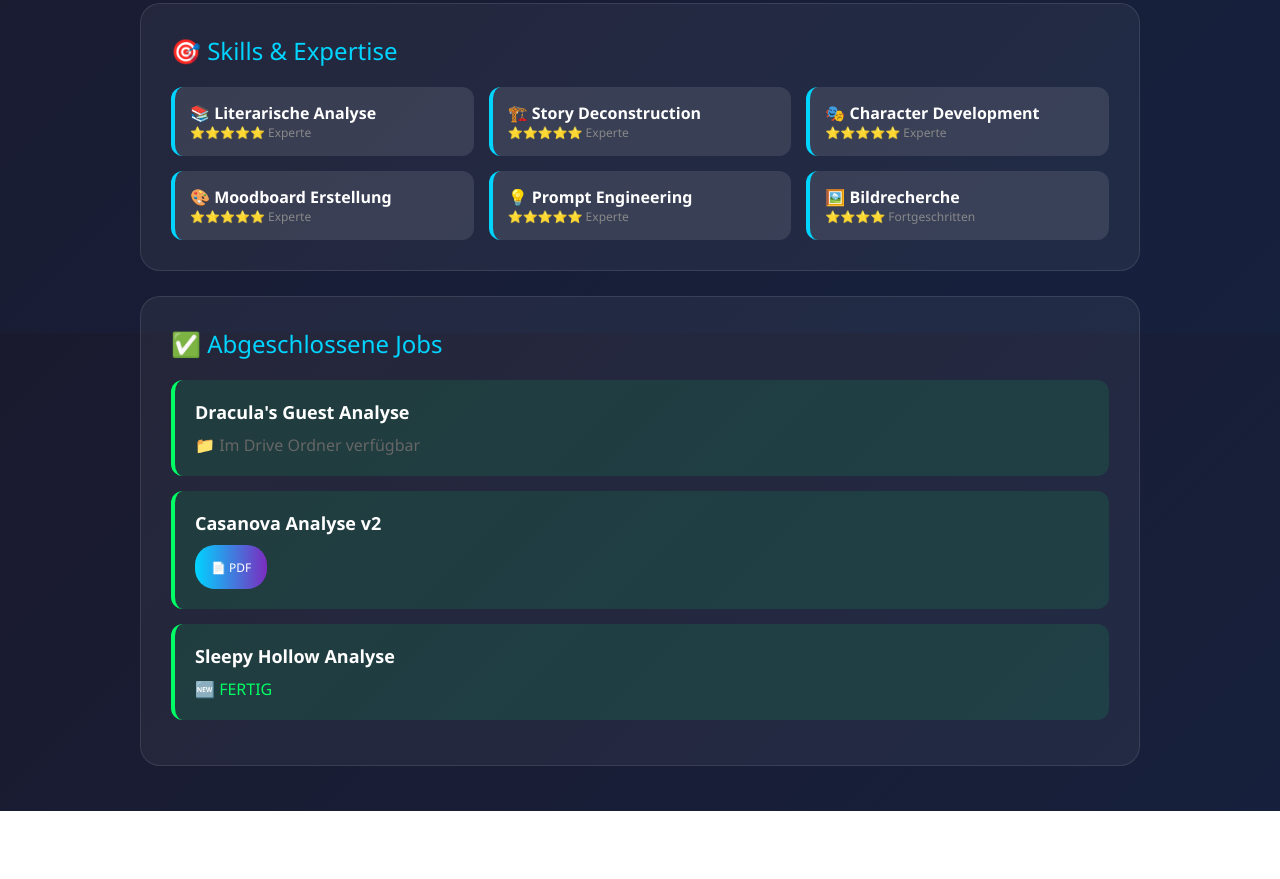
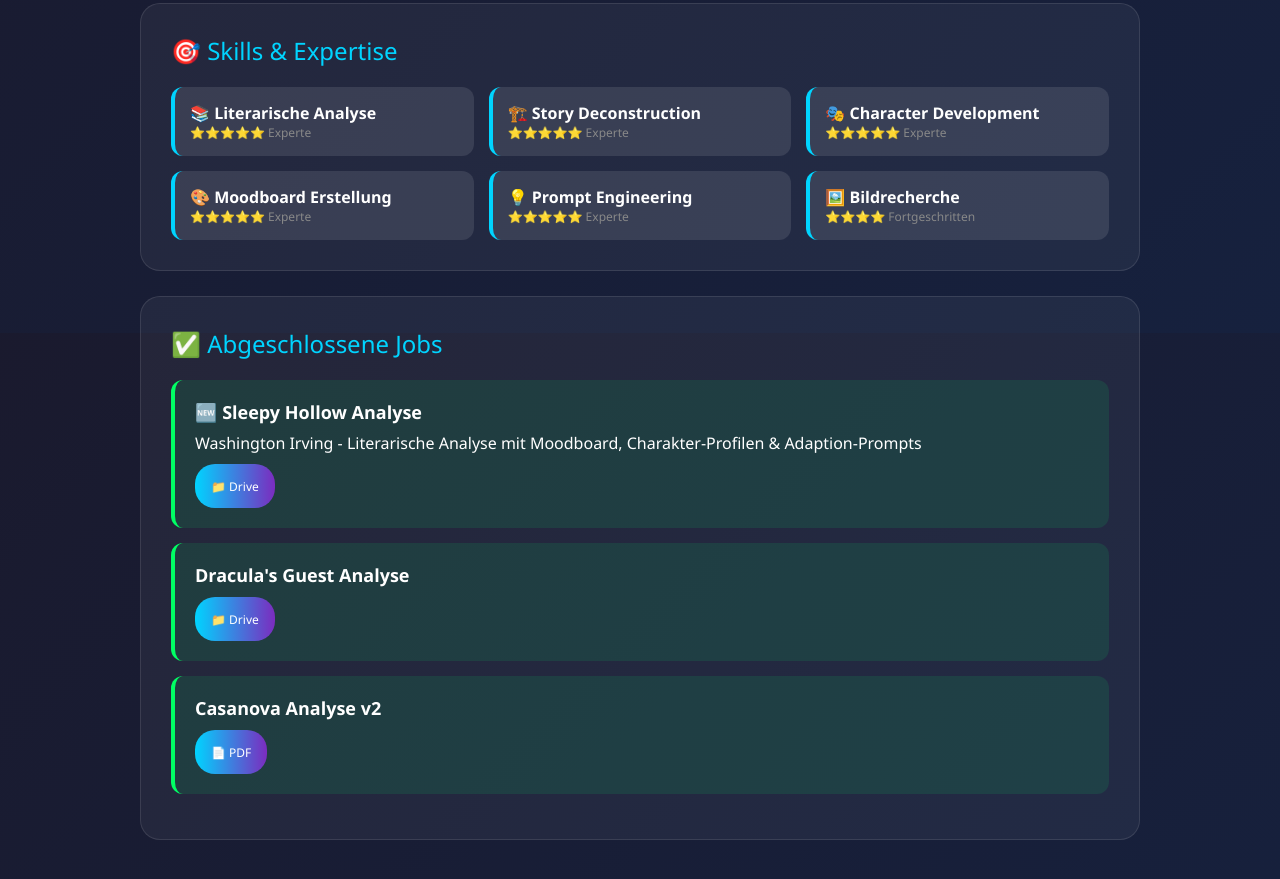
Before and after one commit to nazileakschannel/agenten-dashboard, a website: page bobik.html in a window 1280 px wide. Shown: the part 467-1346 px from the top of the page. Before the commit the page ends 1278 px from the top, so only its background shows below. Drawn offline with Linux system fonts and the light colour scheme.

Commit message:
Update Bobik projects with Sleepy Hollow and Drive links

```diff
--- a/bobik.html
+++ b/bobik.html
@@ -175,9 +175,17 @@
             <div class="section-title">✅ Abgeschlossene Jobs</div>
 
             <div class="job-item">
+                <div class="job-title">🆕 Sleepy Hollow Analyse</div>
+                <div class="job-desc">Washington Irving - Literarische Analyse mit Moodboard, Charakter-Profilen & Adaption-Prompts</div>
+                <div class="job-files">
+                    <a href="https://drive.google.com/drive/folders/1RwdN-PldP7egdYOpNch6lQACj7yBbv-d" class="file-link">📁 Drive</a>
+                </div>
+            </div>
+
+            <div class="job-item">
                 <div class="job-title">Dracula's Guest Analyse</div>
                 <div class="job-files">
-                    <span style="color: #666;">📁 Im Drive Ordner verfügbar</span>
+                    <a href="https://drive.google.com/drive/folders/1RwdN-PldP7egdYOpNch6lQACj7yBbv-d" class="file-link">📁 Drive</a>
                 </div>
             </div>
 
@@ -187,13 +195,6 @@
                     <a href="https://drive.google.com/file/d/1eJ4uBfrt46PHWkBN7CoyaouZfORBufDv/view" class="file-link">📄 PDF</a>
                 </div>
             </div>
-
-            <div class="job-item">
-                <div class="job-title">Sleepy Hollow Analyse</div>
-                <div class="job-files">
-                    <span style="color: #00ff64;">🆕 FERTIG</span>
-                </div>
-            </div>
         </div>
     </div>
 </body>
```
Also changed, not shown: index.html (+1 -1 lines).
